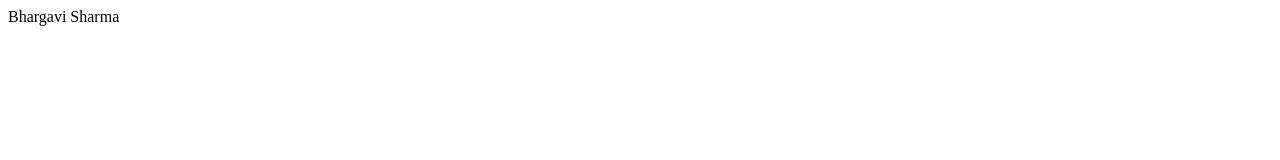
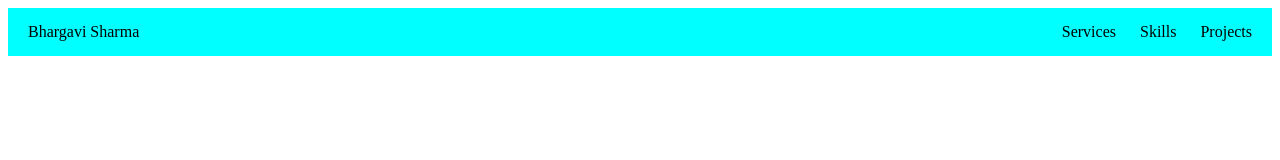
Before and after one commit to BhargaviSharma3074/bhargavisharma3074.github.io, a plain HTML site: page Portfolio/index.html in a window 1280 px wide. Drawn offline with Linux system fonts and the light colour scheme.

Commit message:
Update site

```diff
--- /dev/null
+++ b/Portfolio/index.css
@@ -0,0 +1,20 @@
+header {
+    background-color: aqua;
+    padding: 15px 20px;
+    margin: 0%;
+    color: black;
+    display: flex;
+    justify-content: space-between;
+    align-items: center;
+}
+
+nav a {
+    color: black;
+    text-decoration: none;
+    margin-left: 20px;
+    font-size: 16px;
+}
+
+nav a:hover {
+    text-decoration: underline;
+}
--- a/Portfolio/index.html
+++ b/Portfolio/index.html
@@ -5,11 +5,17 @@
     <meta charset="UTF-8">
     <meta name="viewport" content="width=device-width, initial-scale=1.0">
     <title>Document</title>
+    <link rel="stylesheet" href="index.css">
 </head>
 
 <body>
     <header>
-        Bhargavi Sharma
+        <div>Bhargavi Sharma</div>
+        <nav>
+            <a href="#services">Services</a>
+            <a href="#skills">Skills</a>
+            <a href="#projects">Projects</a>
+        </nav>
     </header>
 </body>
 
```
Also changed, not shown: index.html (+1 -1 lines).
